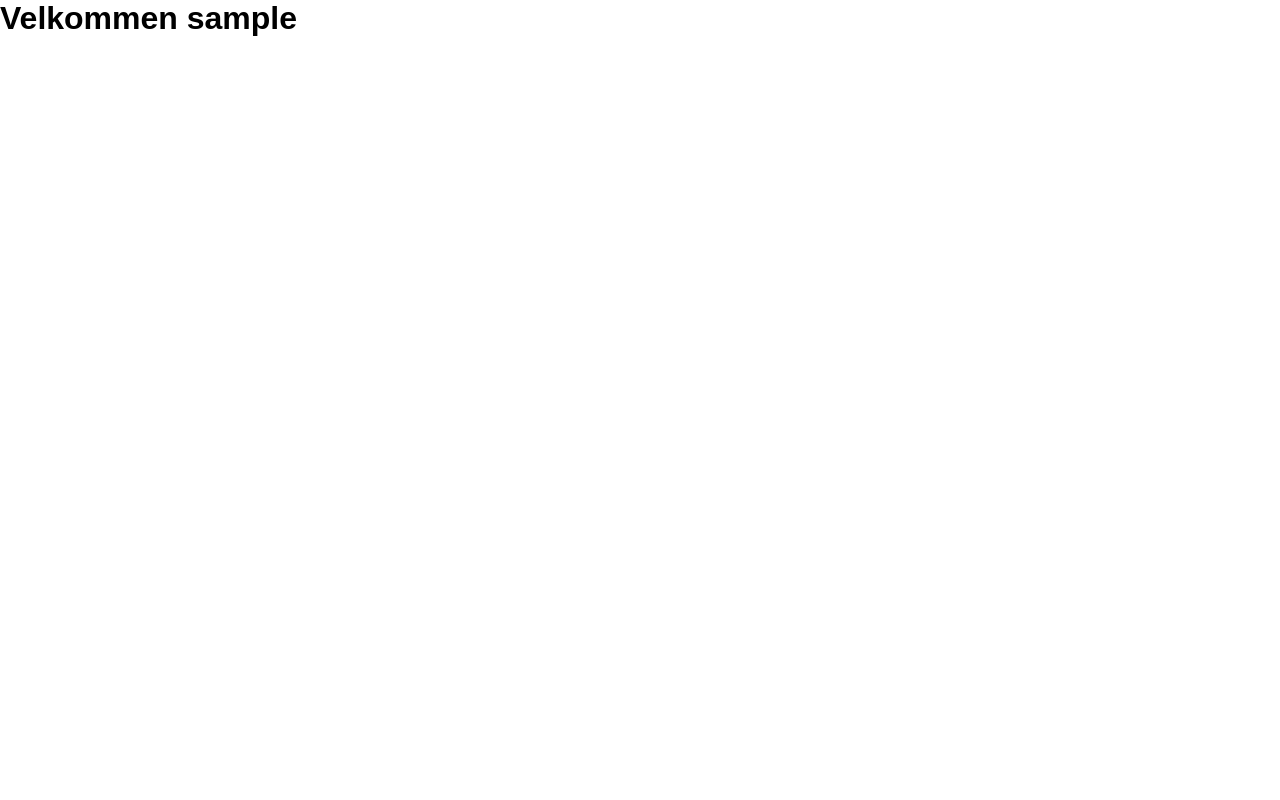
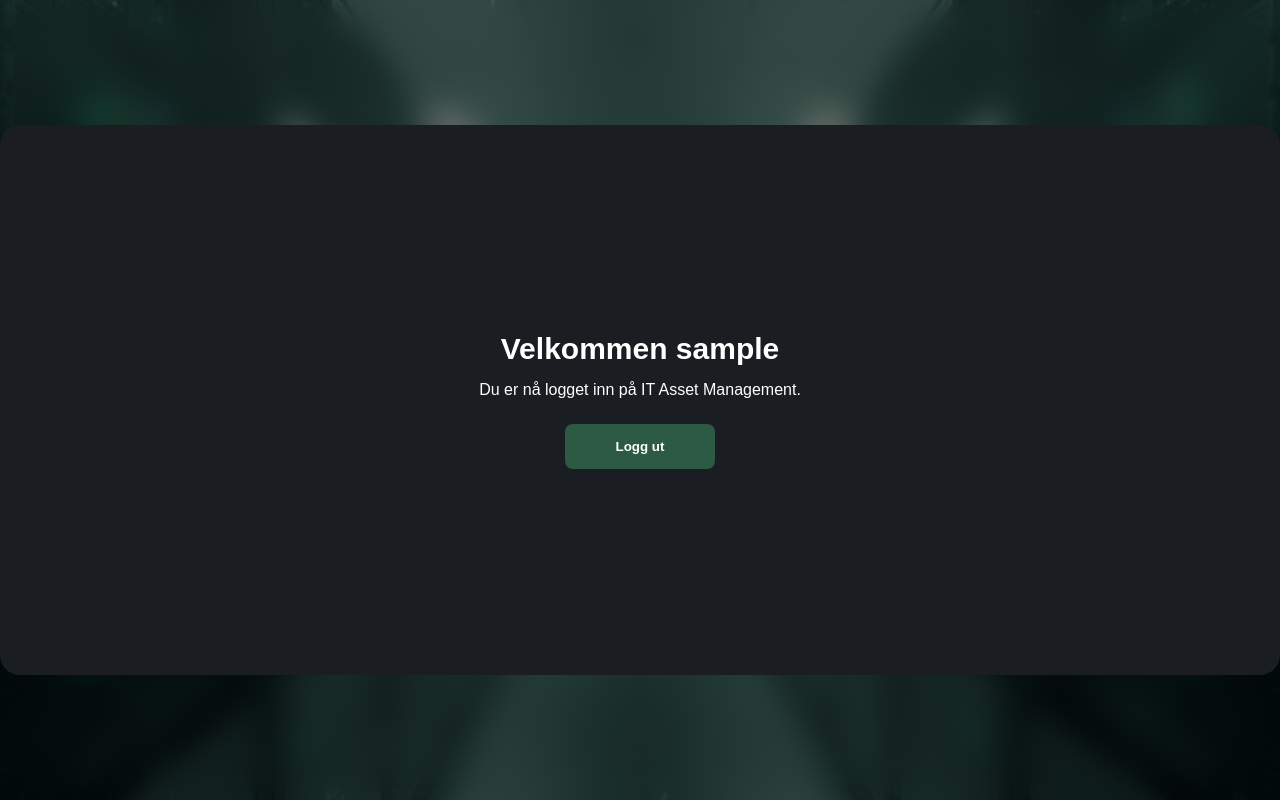
Before and after one commit to mikailtirit/semesteroppgaven-del-2, a Flask app: page /welcome in a window 1280 px wide. Before the commit the page is almost empty. Run offline with Flask 3, Linux system fonts and the light colour scheme; the visitor is signed in with stand-in values (Sample User, id 1).

Commit message:
stylet welcome.html siden, jeg har også lagt til en logg out funksjon som tar deg tilbake til logg inn siden, Knappen er veldig enkel og se, den har også en fin hover over som aktiveres da man holder pil over.

```diff
--- a/app.py
+++ b/app.py
@@ -87,3 +87,9 @@ def welcome():
     if 'user_id' not in session:
         return redirect(url_for('home'))
     return render_template('welcome.html', username=session['username'])
+
+# Logg ut bruker
+@app.route('/logout', methods=['POST'])
+def logout():
+    session.clear()
+    return redirect(url_for('home'))
--- a/static/style.css
+++ b/static/style.css
@@ -42,7 +42,7 @@
     overflow: hidden;
 }
 
-/* Venstre seksjon */
+/* Venstre seksjon (login/registrer) */
 .venstre {
     flex: 1;
     padding: 40px;
@@ -82,7 +82,7 @@
 .logo-del p { font-size: 14px; opacity: 0.8; }
 .venstre-innhold h2 { font-size: 22px; }
 
-/* Høyre seksjon */
+/* Høyre seksjon (login/registrer og welcome) */
 .hoyre {
     flex: 1.2;
     padding: 40px;
@@ -92,15 +92,19 @@
     justify-content: center;
     position: relative;
     z-index: 2;
+    text-align: center;
 }
 
-h3 { margin-bottom: 30px; font-size: 24px; }
+h3 {
+    margin-bottom: 25px;
+    font-size: 24px;
+}
 
 /* Input-felt */
 .felt {
     width: 100%;
     padding: 15px;
-    margin-bottom: 10px;
+    margin-bottom: 15px;
     background: #2a2e35;
     border: 1px solid #333;
     border-radius: 8px;
@@ -122,7 +126,7 @@ h3 { margin-bottom: 30px; font-size: 24px; }
     border: none;
     font-weight: bold;
     cursor: pointer;
-    background: #2d5a44; /* Samme farge for begge knapper */
+    background: #2d5a44;
     color: white;
     transition: 0.2s;
 }
@@ -189,3 +193,26 @@ h3 { margin-bottom: 30px; font-size: 24px; }
     font-size: 11px;
     color: #444;
 }
+
+/* Welcome-side spesifikk */
+.welcome-card {
+    display: flex;
+    justify-content: center;
+    align-items: center;
+    flex: 1.2;
+}
+
+.welcome-content h1 {
+    font-size: 30px;
+    margin-bottom: 15px;
+}
+
+.welcome-content p {
+    font-size: 16px;
+    margin-bottom: 25px;
+}
+
+.logout-btn {
+    width: 150px;
+    margin: 0 auto;
+}
--- a/templates/welcome.html
+++ b/templates/welcome.html
@@ -1,9 +1,18 @@
 {% extends "base.html" %}
 
 {% block content %}
+<div class="side">
+    <img src="/static/bilder/bakgrunnloggin.jpg" class="hoved-bakgrunn">
 
-<h1>Velkommen {{ username }}</h1>
+    <div class="kort welcome-card">
+        <div class="hoyre welcome-content">
+            <h1>Velkommen {{ username }}</h1>
+            <p>Du er nå logget inn på IT Asset Management.</p>
 
-
-
+            <form action="/logout" method="POST">
+                <button type="submit" class="knapp gronn logout-btn">Logg ut</button>
+            </form>
+        </div>
+    </div>
+</div>
 {% endblock %}
```
